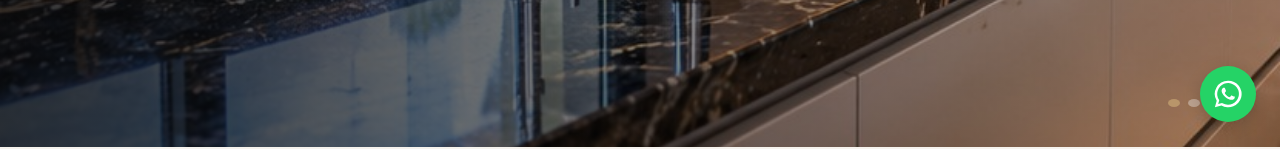
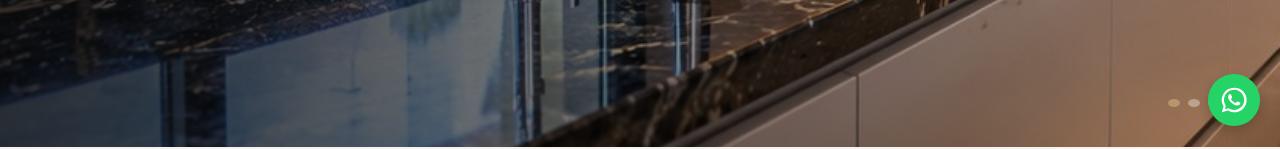
Before and after one commit to revloxy1-design/marmoraria-bela-vista, a plain HTML site: page index.html in a window 1280 px wide. Shown: the part 654-803 px from the top of the page. Drawn offline with nearby package versions, Linux system fonts and the light colour scheme.

Commit message:
Corrige tamanho do ícone do WhatsApp

```diff
--- a/index.html
+++ b/index.html
@@ -57,5 +57,5 @@
 <section class="band"><div class="container band-inner"><div><div class="eyebrow">Orçamento</div><h2 class="serif">Envie as medidas ou o projeto.</h2><p>Atendimento em Sumaré e região. Resposta direta pelo WhatsApp.</p></div><a class="btn btn-dark" href="https://wa.me/5519997995174?text=OL%C3%81%2C%20VIM%20PELO%20SITE%20E%20GOSTARIA%20DE%20SOLICITAR%20UM%20OR%C3%87AMENTO.">Pedir orçamento ↗</a></div></section>
 </main>
 <footer class="footer"><div class="container"><div class="footer-grid"><div><a class="footer-brand" href="./index.html" aria-label="Marmoraria Bela Vista - página inicial"><img src="assets/logo-bela-vista.png" alt="Marmoraria Bela Vista"></a><p>Trabalhos em mármore e granito para ambientes residenciais e comerciais, com atenção à qualidade e ao prazo combinado.</p></div><div><h4>Navegação</h4><div class="footer-links"><a href="./index.html">Início</a><a href="./quem-somos.html">Quem somos</a><a href="./servicos.html">Serviços</a><a href="./contato.html">Contato</a></div></div><div><h4>Fale com a gente</h4><div class="footer-links"><a href="https://wa.me/5519997995174?text=OL%C3%81%2C%20VIM%20PELO%20SITE%20E%20GOSTARIA%20DE%20SOLICITAR%20UM%20OR%C3%87AMENTO.">WhatsApp · (19) 99799-5174</a><a href="mailto:robsoncarlosvieira570@gmail.com">robsoncarlosvieira570@gmail.com</a><a href="https://www.instagram.com/marmorariabelavista.26/" target="_blank" rel="noopener">Instagram</a><span>R. São Luis, 31 — Nova Veneza, Sumaré/SP</span><span>Segunda a sexta · 07h às 17h</span></div></div></div><div class="copyright"><span>© 2026 Marmoraria Bela Vista. Todos os direitos reservados.</span><span>Sumaré · São Paulo</span></div></div></footer>
-<a class="whatsapp" href="https://wa.me/5519997995174?text=OL%C3%81%2C%20VIM%20PELO%20SITE%20E%20GOSTARIA%20DE%20SOLICITAR%20UM%20OR%C3%87AMENTO." target="_blank" rel="noopener" aria-label="Entrar em contato pelo WhatsApp"><svg viewBox="0 0 32 32" aria-hidden="true"><path d="M16 .8A15.1 15.1 0 0 0 3.1 23.7L1 31l7.5-2A15.2 15.2 0 1 0 16 .8zm0 27.5a12.3 12.3 0 0 1-6.3-1.7l-.5-.3-4.4 1.2L6 23.2l-.3-.5A12.4 12.4 0 1 1 16 28.3zm6.8-9.3c-.4-.2-2.2-1.1-2.5-1.2-.3-.1-.6-.2-.8.2-.2.4-1 1.2-1.2 1.4-.2.2-.4.3-.8.1-.4-.2-1.6-.6-3-1.9-1.1-1-1.9-2.2-2.1-2.6-.2-.4 0-.6.2-.8l.6-.7c.2-.2.3-.4.4-.7.1-.3 0-.5 0-.7-.1-.2-.8-2-1.1-2.7-.3-.7-.6-.6-.8-.6h-.7c-.2 0-.7.1-1 .5-.4.4-1.3 1.3-1.3 3.1s1.3 3.5 1.5 3.8c.2.2 2.6 4 6.3 5.6.9.4 1.6.6 2.1.7.9.3 1.8.2 2.4.1.7-.1 2.2-.9 2.5-1.8.3-.9.3-1.7.2-1.8-.1-.2-.3-.3-.7-.5z"/></svg></a>
+<a class="whatsapp" href="https://wa.me/5519997995174?text=OL%C3%81%2C%20VIM%20PELO%20SITE%20E%20GOSTARIA%20DE%20SOLICITAR%20UM%20OR%C3%87AMENTO." target="_blank" rel="noopener" aria-label="Entrar em contato pelo WhatsApp"><svg viewBox="0 0 32 32" width="26" height="26" aria-hidden="true"><path d="M16 .8A15.1 15.1 0 0 0 3.1 23.7L1 31l7.5-2A15.2 15.2 0 1 0 16 .8zm0 27.5a12.3 12.3 0 0 1-6.3-1.7l-.5-.3-4.4 1.2L6 23.2l-.3-.5A12.4 12.4 0 1 1 16 28.3zm6.8-9.3c-.4-.2-2.2-1.1-2.5-1.2-.3-.1-.6-.2-.8.2-.2.4-1 1.2-1.2 1.4-.2.2-.4.3-.8.1-.4-.2-1.6-.6-3-1.9-1.1-1-1.9-2.2-2.1-2.6-.2-.4 0-.6.2-.8l.6-.7c.2-.2.3-.4.4-.7.1-.3 0-.5 0-.7-.1-.2-.8-2-1.1-2.7-.3-.7-.6-.6-.8-.6h-.7c-.2 0-.7.1-1 .5-.4.4-1.3 1.3-1.3 3.1s1.3 3.5 1.5 3.8c.2.2 2.6 4 6.3 5.6.9.4 1.6.6 2.1.7.9.3 1.8.2 2.4.1.7-.1 2.2-.9 2.5-1.8.3-.9.3-1.7.2-1.8-.1-.2-.3-.3-.7-.5z"/></svg></a>
 <script src="script.js"></script></body></html>
--- a/styles.css
+++ b/styles.css
@@ -466,24 +466,28 @@ footer.footer {
   color: #8A8680;
 }
 
-/* WhatsApp float */
+/* WhatsApp float - constrained */
 .whatsapp {
-  position: fixed;
-  bottom: 24px;
-  right: 24px;
-  width: 56px;
-  height: 56px;
+  position: fixed !important;
+  bottom: 20px;
+  right: 20px;
+  width: 52px !important;
+  height: 52px !important;
   background: #25D366;
   border-radius: 50%;
   display: flex;
   align-items: center;
   justify-content: center;
-  z-index: 90;
-  box-shadow: 0 4px 16px rgba(0,0,0,0.18);
-  transition: transform 0.2s;
+  z-index: 999;
+  box-shadow: 0 4px 12px rgba(0,0,0,0.2);
+  text-decoration: none;
 }
-.whatsapp:hover { transform: scale(1.06); }
-.whatsapp svg { width: 28px; height: 28px; fill: #fff; }
+.whatsapp svg {
+  width: 26px !important;
+  height: 26px !important;
+  fill: #fff;
+  display: block;
+}
 
 /* Hero text contrast fix */
 .hero-content h1,
```
Also changed, not shown: contato.html (+1 -1 lines), quem-somos.html (+1 -1 lines), servicos.html (+1 -1 lines).
